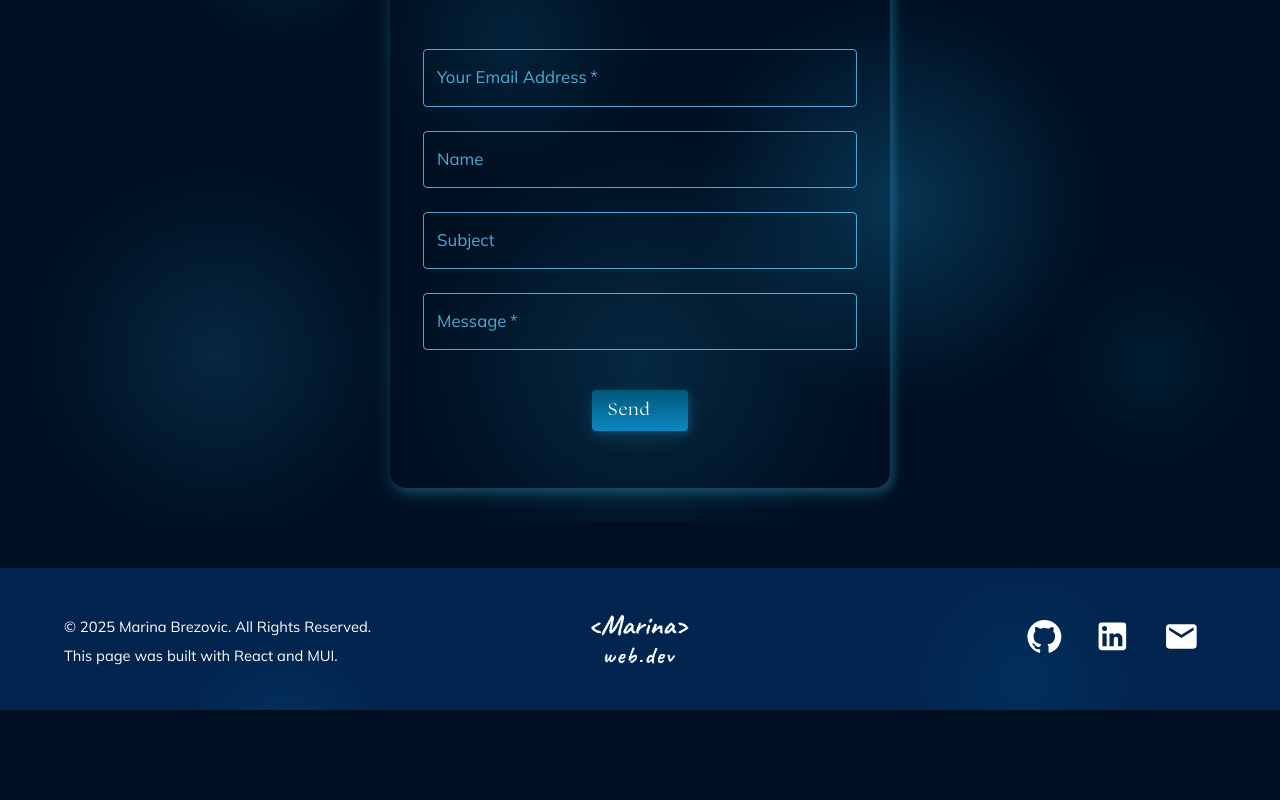
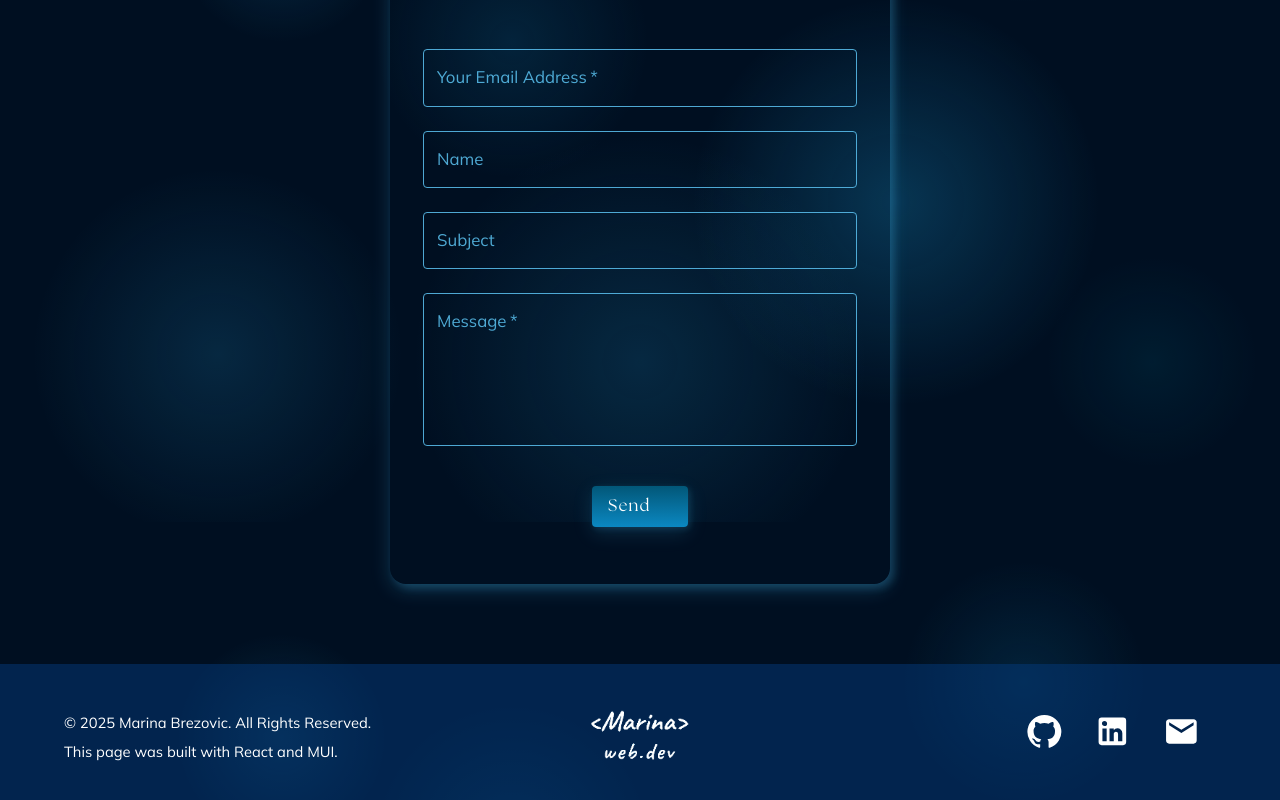
Before and after one commit to Flame787/Portfolio-page, a React (Create React App) app: page /contact in a window 1280 px wide. Shown: the part 1878-2678 px from the top of the page. Before the commit the page ends 2588 px from the top, so only its background shows below. Built offline with nearby package versions, Linux system fonts and the light colour scheme; no server answers; some icons are missing; a web font is replaced by a local one.

Commit message:
edit message field

```diff
--- a/src/components/ContactForm.jsx
+++ b/src/components/ContactForm.jsx
@@ -166,8 +166,10 @@ export default function ContactForm({ darkMode }) {
       <CustomTextField
         label="Message"
         name="message"
-        rows={5}
         required
+        multiline
+        minRows={5}
+        maxRows={10}
         darkMode={darkMode}
         sx={{ fontFamily: "Mulish-Extralight, sans-serif" }}
       />
--- a/src/components/CustomTextField.jsx
+++ b/src/components/CustomTextField.jsx
@@ -7,7 +7,11 @@ export default function CustomTextField({
   required = false,
   multiline = false,
   rows,
+  minRows,
+  maxRows,
   darkMode,
+  sx,
+  ...props
 }) {
   return (
     <TextField
@@ -19,6 +23,9 @@ export default function CustomTextField({
       margin="normal"
       multiline={multiline}
       rows={rows}
+      minRows={minRows}
+      maxRows={maxRows}
+      {...props}
       sx={{
         "& .MuiInputBase-input": {
           fontFamily: "Mulish-Extralight, sans-serif",
```
